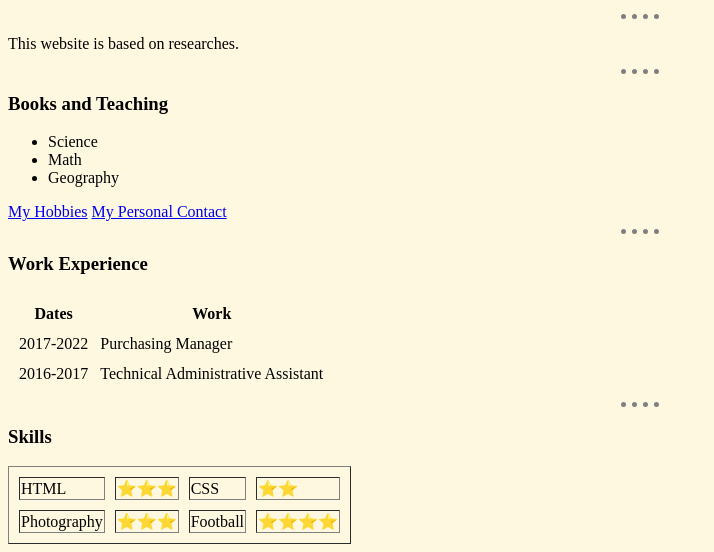
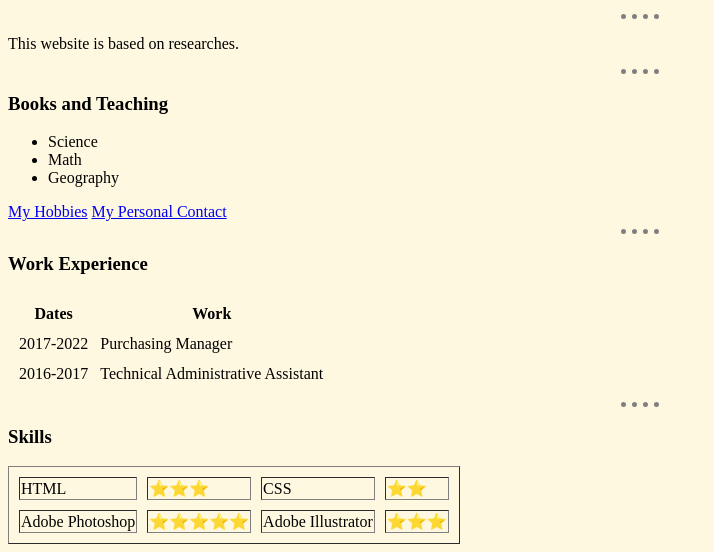
Before and after one commit to Fury86/cv, a plain HTML site: page index.html in a window 1280 px wide. Shown: the part 274-826 px from the top of the page, without its empty margins (0-714 px from the left). Drawn offline with Linux system fonts and the light colour scheme.

Commit message:
Update index.html

```diff
--- a/index.html
+++ b/index.html
@@ -77,10 +77,10 @@
            <td>⭐⭐</td>
         </tr>
         <tr>
-            <td>Photography</td>
+            <td>Adobe Photoshop</td>
+            <td>⭐⭐⭐⭐⭐</td>
+            <td>Adobe Illustrator</td>
             <td>⭐⭐⭐</td>
-            <td>Football</td>
-            <td>⭐⭐⭐⭐</td>
         </tr>
 
     </table>
```
